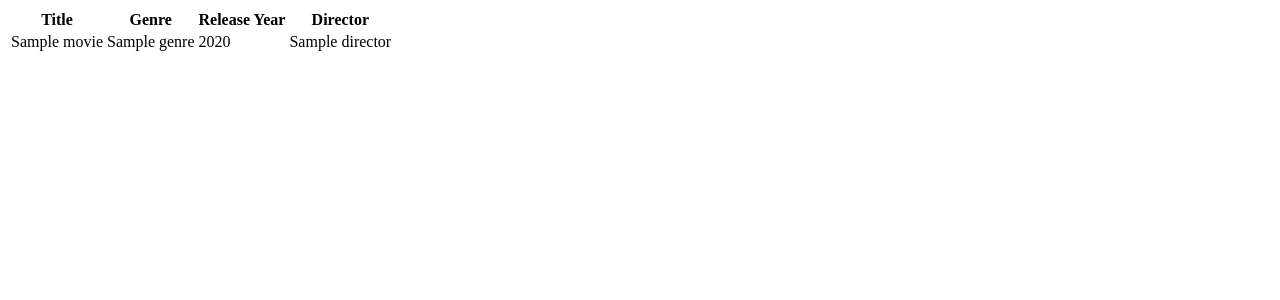
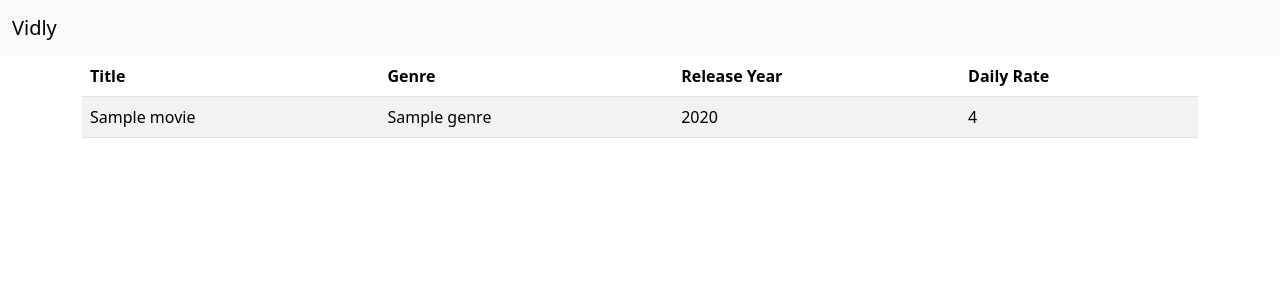
Before and after one commit to PabloAtPoli/Vidly20241, a Django app: template Movies/templates/movies/index.html in a window 1280 px wide. Shown: the top 300 px of the page. Run offline with Django 4.2, Linux system fonts and the light colour scheme; the template is opened without the code that fills it: most values are stand-ins (such as "Sample title", 1, 10 or a date in 2020).

Commit message:
The page template for all apps, base.html, created

```diff
--- a/Movies/templates/movies/index.html
+++ b/Movies/templates/movies/index.html
@@ -1,11 +1,12 @@
-
-<table>
+{% extends "base.html" %}
+{% block content %}
+    <table class="table table-striped table-hover">
         <thead>
             <tr>
                 <th>Title</th>
                 <th>Genre</th>
                 <th>Release Year</th>
-            <th>Director</th>
+                <th>Daily Rate</th>
             </tr>
         </thead>
         <tbody>
@@ -14,10 +15,9 @@
                 <td>{{ movie.title }}</td>
                 <td>{{ movie.genre }}</td>
                 <td>{{ movie.release_year }}</td>
-            <td>{{ movie.director }}</td>
+                <td>{{ movie.daily_rate }}</td>
             </tr>
             {% endfor %}
-
-
         </tbody>
     </table>
+{% endblock%}
--- a/Movies/views.py
+++ b/Movies/views.py
@@ -15,4 +15,4 @@ def index(request):
 
     # output = ', '.join([m.title for m in movies])
     # return HttpResponse(output)
-    return render(request, 'movies/index2.html', {'movies': movies})
+    return render(request, 'movies/index.html', {'movies': movies})
--- a/Vidly20241/settings.py
+++ b/Vidly20241/settings.py
@@ -67,7 +67,7 @@ ROOT_URLCONF = 'Vidly20241.urls'
 TEMPLATES = [
     {
         'BACKEND': 'django.template.backends.django.DjangoTemplates',
-        'DIRS': [os.path.join(BASE_DIR, 'admin-interface/favicon')],
+        'DIRS': [os.path.join(BASE_DIR, 'templates')],
         'APP_DIRS': True,
         'OPTIONS': {
             'context_processors': [
--- a/Movies/templates/movies/base.html
+++ b/templates/base.html
@@ -7,7 +7,15 @@
     <link href="https://cdn.jsdelivr.net/npm/bootstrap@5.3.3/dist/css/bootstrap.min.css" rel="stylesheet" integrity="sha384-QWTKZyjpPEjISv5WaRU9OFeRpok6YctnYmDr5pNlyT2bRjXh0JMhjY6hW+ALEwIH" crossorigin="anonymous">
   </head>
   <body>
-    <h1>Hello, world!</h1>
+    <nav class="navbar bg-body-tertiary">
+      <div class="container-fluid">
+        <a class="navbar-brand" href="#">Vidly</a>
+      </div>
+    </nav>
+    <main class="container">
+      {% block content %}
+      {% endblock  %}
+    </main>
     <script src="https://cdn.jsdelivr.net/npm/bootstrap@5.3.3/dist/js/bootstrap.bundle.min.js" integrity="sha384-YvpcrYf0tY3lHB60NNkmXc5s9fDVZLESaAA55NDzOxhy9GkcIdslK1eN7N6jIeHz" crossorigin="anonymous"></script>
   </body>
 </html>
```
Lines whose indentation alone changed are shown as unchanged.
